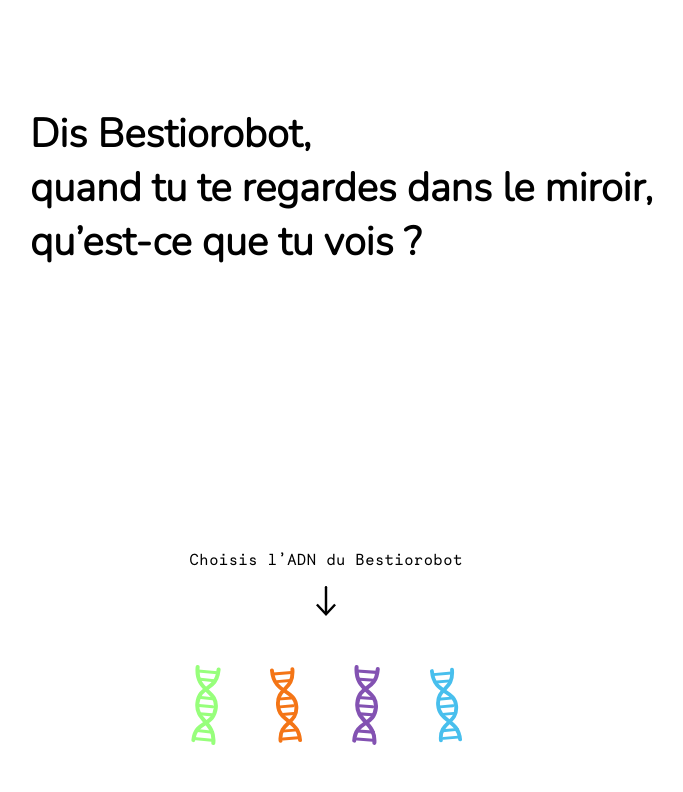
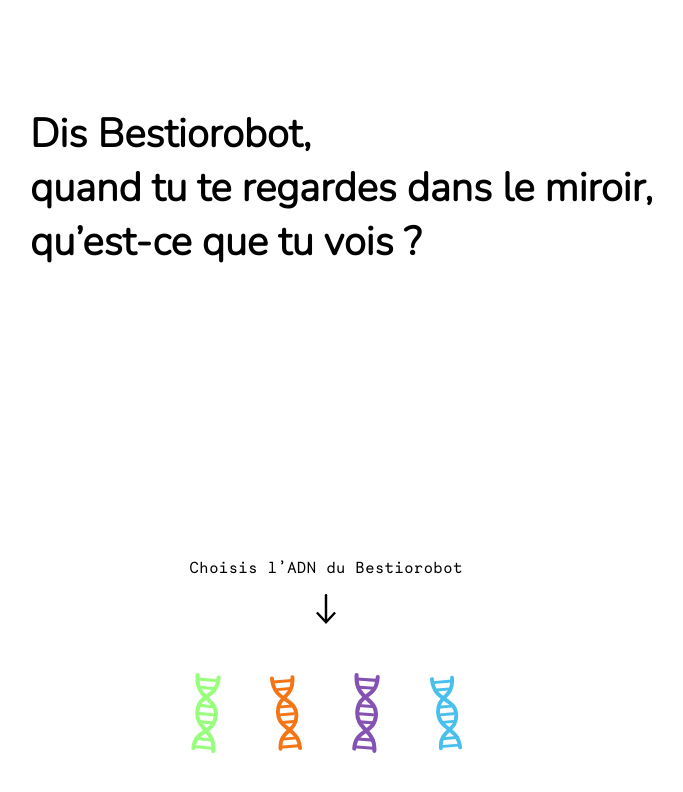
Before and after one commit to louije/bestiorobot, a SvelteKit app: page / in a window 1280 px wide. Shown: the top 792 px of the page, without its empty margins (290-973 px from the left). Built offline with nearby package versions, Linux system fonts and the light colour scheme.

Commit message:
align nav

```diff
--- a/src/styles/main.css
+++ b/src/styles/main.css
@@ -25,7 +25,7 @@ h1 {
   display: flex;
   flex-direction: column;
   justify-content: space-between;
-  padding: 5rem 0 2.5rem;
+  padding: 5rem 0 2rem;
   align-items: center;
 }
 
```
Also changed, not shown: src/routes/[monster]/[level]/+page.svelte (+6 -1 lines).
